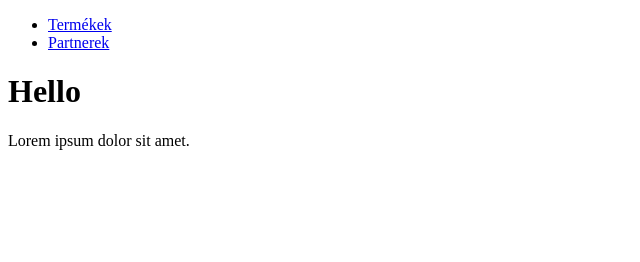
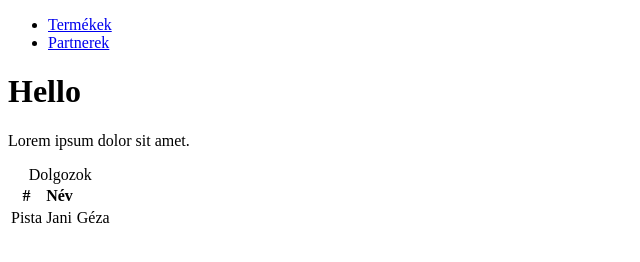
Before and after one commit to Roleeygit/app01, a website: page index.html in a window 1280 px wide. Shown: the whole page, without its empty margins (0-640 px from the left). Drawn offline with Linux system fonts and the light colour scheme.

Commit message:
Táblázat hozzáadva

```diff
--- a/index.html
+++ b/index.html
@@ -26,7 +26,29 @@
     Lorem ipsum dolor sit amet.
   </p>
 
+  <table summary="Zöld Zrt dol.">
+    <caption>Dolgozok</caption>
+    <tr>
+      <th>
+        #
+      </th>
+      <th>
+        Név
+      </th>
+    </tr>
+    <tr>
+      <td>
+      Pista
+      </td>
+      <td>
+      Jani
+      </td>
+      <td>
+      Géza
+      </td>
+    </tr>
 
+  </table>
 
 </body>
 </html>
```
